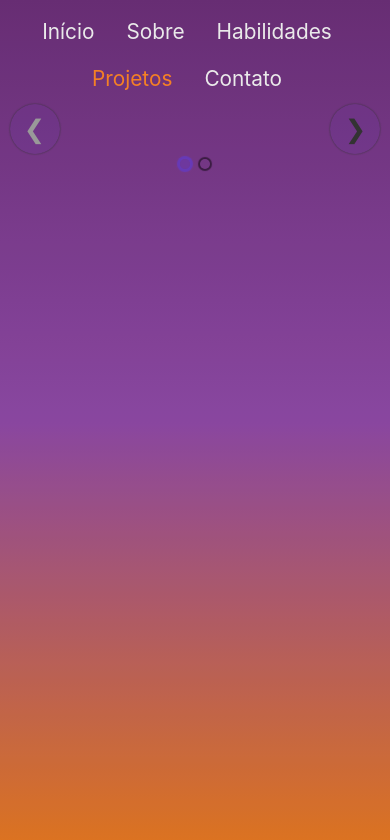
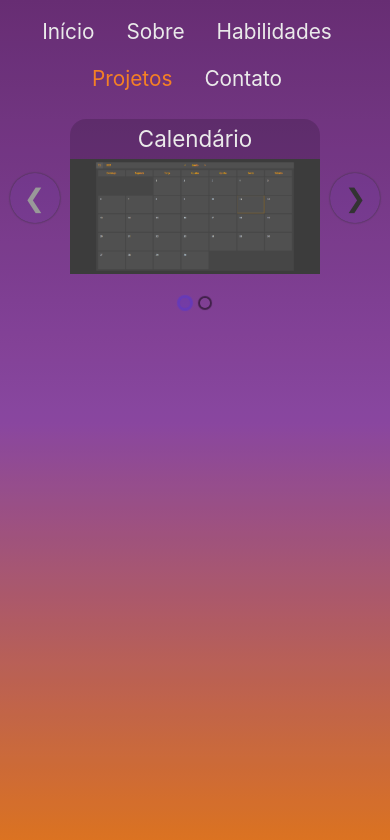
Before and after one commit to bruno-remeikis/portifolio, a Next.js app: page /projects in a window 390 px wide. Shown: the top 840 px of the page. Built offline with nearby package versions, Linux system fonts and the light colour scheme.

Commit message:
Changes in mobile perspective in projects page.

```diff
--- a/src/pages/projects.tsx
+++ b/src/pages/projects.tsx
@@ -23,7 +23,7 @@ const Item: React.FC<ItemProps> = ({ title, imageName, link }) =>
             href={link}
             target='_blank'
         >
-            <span>{title}</span>
+            <span className={!isMobile ? styles.mobileTitle : styles.title}>{title}</span>
             <Image src={`/projects/${imageName}`} alt={`Projeto: ${title}`} width={1366} height={625} />
         </a>
     )
--- a/src/styles/Projects.module.scss
+++ b/src/styles/Projects.module.scss
@@ -10,10 +10,8 @@
     &:hover span { opacity: 1; }
 
     span {
-        position: absolute;
-        z-index: 1;
+        display: block;
 
-        background-color: rgba(0, 0, 0, 0.3);
         color: var(--white);
 
         width: 100%;
@@ -21,9 +19,21 @@
 
         text-align: center;
         font-size: 1.4rem;
+    }
+
+    .title {
+        position: absolute;
+        z-index: 1;
+
+        background-color: rgba(0, 0, 0, 0.16);
 
         opacity: 0;
         transition: opacity 0.2s;
+    }
+
+    .mobileTitle {
+        background-color: rgba(0, 0, 0, 0.16);
+        border-radius: 1rem 1rem 0 0;
     }
 }
 
```
